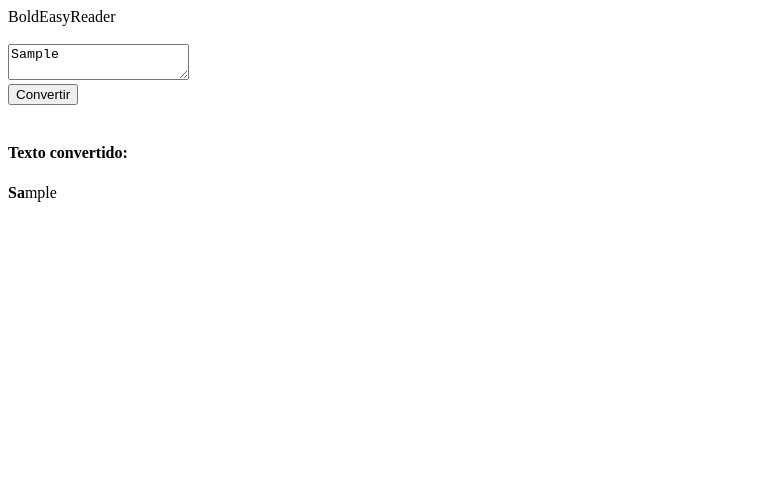
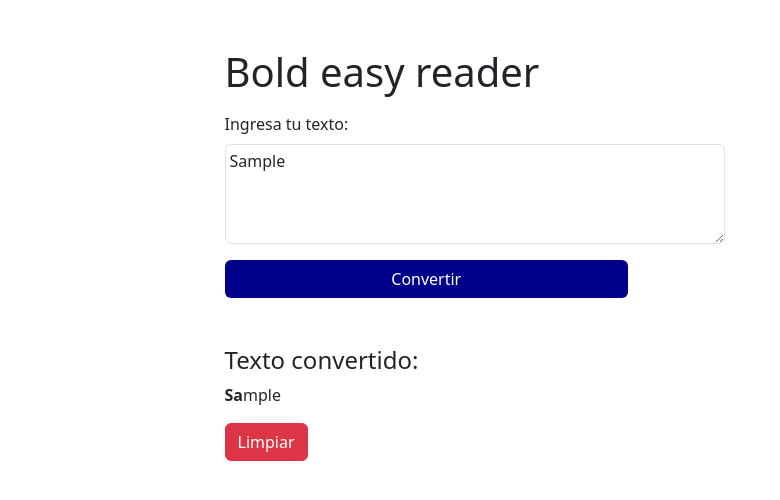
Before and after one commit to Mjuliafb/BoldEasyReader, a plain HTML site: page Project BER/index.html in a window 1280 px wide. Both pictures are taken after typing "Sample" into the empty fields and a click on the button "Convertir". Shown: the whole page, without its empty margins (0-780 px from the left). Drawn offline with nearby package versions, Linux system fonts and the light colour scheme.

Commit message:
Basic function activated, clean button activated

```diff
--- a/Project BER/index.html
+++ b/Project BER/index.html
@@ -1,26 +1,50 @@
 <!DOCTYPE html>
 <html lang="en">
+
 <head>
   <meta charset="UTF-8" />
   <title>BoldEasyReader</title>
-    <link rel="stylesheet" href="/styles.css">
+  <link rel="stylesheet" href="/style.css">
+  <link href="https://cdn.jsdelivr.net/npm/bootstrap@5.3.2/dist/css/bootstrap.min.css" rel="stylesheet"
+    integrity="sha384-T3c6CoIi6uLrA9TneNEoa7RxnatzjcDSCmG1MXxSR1GAsXEV/Dwwykc2MPK8M2HN" crossorigin="anonymous">
   <script src="/script.js" defer></script>
+
 </head>
+
 <body>
-    <div>
-        <div class="title">BoldEasyReader</div>
-        <br>
-        <div class="form-floating">
-          <textarea class="form-control" placeholder="Ingresar texto (CTRL + V = PEGAR)" id="texto" style="height: 100px width: 200px;"></textarea>
-          <label for="floatingTextarea"></label>
+  <div class="container my-5">
+    <div class="row justify-content-center">
+      <div class="col-lg-9">
+        <h1 class="mb-3"> Bold easy reader</h1>
+        <form id="myForm">
+          <div class="row g-3">
+            <div class="col-12">
+              <label for="your-message" class="form-label">Ingresa tu texto:</label>
+              <textarea class="form-control p-1" id="texto" placeholder="Copiar : Ctrl + C / Pegar = Ctrl + V "></textarea>
             </div>
-        <div class="footer">
-            <button id="button-to-convert">Convertir</button>
+            <div class="col-12">
+              <div class="row">
+                <div class="col-md-6">
+
+                  <button class="btn rounded w-100" id="button-to-convert">Convertir</button>
                 </div>
-        <br>
+                <div class="mt-5">
                   <h4>Texto convertido:</h4>
                   <div id="results">
                   </div>
+                  <button type="button" class="btn btn-danger mt-3" id="button-to-clear">Limpiar</button>
               </div>
+              </div>
+            </div>
+          </div>
+        </form>
+      </div>
+    </div>
+  </div>
+
+  <script src="https://cdn.jsdelivr.net/npm/bootstrap@5.3.2/dist/js/bootstrap.bundle.min.js"
+    integrity="sha384-C6RzsynM9kWDrMNeT87bh95OGNyZPhcTNXj1NW7RuBCsyN/o0jlpcV8Qyq46cDfL"
+    crossorigin="anonymous"></script>
 </body>
+
 </html>
--- a/Project BER/script.js
+++ b/Project BER/script.js
@@ -1,18 +1,43 @@
 document.addEventListener('DOMContentLoaded', function () {
+  const form = document.getElementById('myForm'); // Agrega el ID al formulario
   const buttonToConvert = document.getElementById('button-to-convert');
+  const buttonToClear = document.getElementById('button-to-clear'); // Agrega el ID al botón de limpieza
   const input = document.getElementById('texto');
   const results = document.getElementById('results');
 
   buttonToConvert.addEventListener('click', function () {
     const texto = input.value;
-    const palabras = texto.split(' ');
+    const lineas = texto.split('\n'); // Dividir el texto en líneas
+    const resultadoLineas = [];
 
-    const textoFormateado = palabras
-      .map(function (palabra) {
-        return `<b>${palabra.slice(0, 2)}</b>${palabra.slice(2)}`;
-      })
-      .join(' ');
+    // Iterar sobre cada línea y aplicar el formato a las palabras
+    lineas.forEach(function (linea) {
+      const palabras = linea.split(' ');
+      const textoFormateado = palabras
+        .map(function (palabra) {
+          // Marcar en negrita las dos primeras letras de cada palabra
+          const palabraFormateada = `<b>${palabra.slice(0, 2)}</b>${palabra.slice(2)}`;
+          return palabraFormateada;
+        })
+        .join(' '); // Unir las palabras formateadas de nuevo
 
-    results.innerHTML = textoFormateado;
+      resultadoLineas.push(textoFormateado);
+    });
+
+    // Unir las líneas formateadas y mantener los saltos de línea
+    const textoConSaltos = resultadoLineas.join('<br>');
+
+    // Mostrar solo el texto formateado, manteniendo los saltos de línea
+    results.innerHTML = textoConSaltos;
+  });
+
+  // Agrega un controlador de eventos para prevenir el envío del formulario
+  form.addEventListener('submit', function (event) {
+    event.preventDefault();
+  });
+
+  // Manejar el evento de clic en el botón de limpieza
+  buttonToClear.addEventListener('click', function () {
+    results.innerHTML = ''; // Limpiar el contenido del contenedor
   });
 });
--- a/Project BER/style.css
+++ b/Project BER/style.css
@@ -14,3 +14,8 @@ input {
 .contador{
     font-size: 10px;
 }
+
+#texto{
+    height: 100px;
+    width: 500px;
+}
```
Lines whose indentation alone changed are shown as unchanged.
